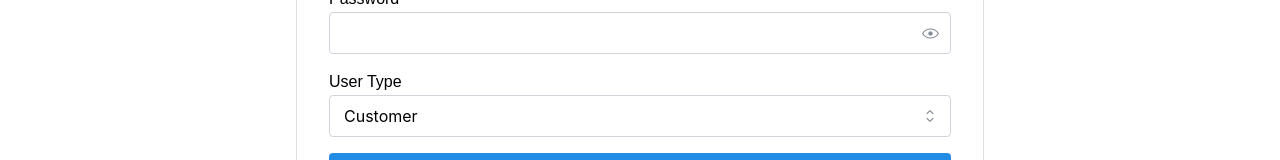
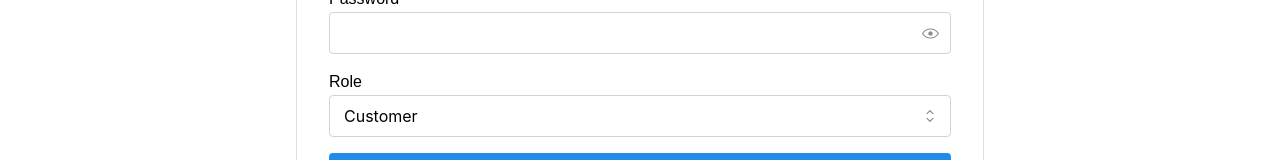
Before and after one commit to LucknowMarbles/lucknow-marbles-website-frontend, a React (Vite) app: page /signup in a window 1280 px wide. Shown: the part 453-613 px from the top of the page. Built offline with nearby package versions, Linux system fonts and the light colour scheme.

Commit message:
Update signup form

```diff
--- a/src/constants/userTypes.js
+++ /dev/null
@@ -1,7 +0,0 @@
-export const USER_TYPES = {
-    ADMIN: "admin",
-    EMPLOYEE: "employee",
-    CUSTOMER: "customer",
-    VENDOR: "vendor",
-    B2B_CUSTOMER: "b2b_customer",
-}
--- a/src/pages/auth/components/SignupForm.jsx
+++ b/src/pages/auth/components/SignupForm.jsx
@@ -1,6 +1,5 @@
 import { useState } from "react"
 import { registerUser } from '../../../services/authService'
-import { USER_TYPES } from '../../../constants/userTypes'
 import { validateEmail, validatePhone, validatePassword } from '../../../utils/validation'
 import { useAuth } from '../../../contexts/AuthContext'
 import { useNavigate } from 'react-router-dom'
@@ -14,6 +13,14 @@ import {
     Text
 } from '@mantine/core'
 
+const ROLES = {
+    SUPER_ADMIN: 'superAdmin',
+    ADMIN: 'admin',
+    EMPLOYEE: 'employee',
+    CUSTOMER: 'customer',
+    VENDOR: 'vendor'
+}
+
 export default function SignupForm() {
     const { login } = useAuth()
     const navigate = useNavigate()
@@ -23,7 +30,7 @@ export default function SignupForm() {
         email: "",
         phoneNumber: "",
         password: "",
-        userType: USER_TYPES.CUSTOMER,
+        roleName: ROLES.CUSTOMER,
     })
 
     const [errors, setErrors] = useState({})
@@ -119,13 +126,13 @@ export default function SignupForm() {
                 />
 
                 <Select
-                    label="User Type"
-                    name="userType"
-                    value={formData.userType}
-                    onChange={(value) => handleChange(value, 'userType')}
-                    data={Object.values(USER_TYPES).map(type => ({
-                        value: type,
-                        label: type.charAt(0).toUpperCase() + type.slice(1)
+                    label="Role"
+                    name="roleName"
+                    value={formData.roleName}
+                    onChange={(value) => handleChange(value, 'roleName')}
+                    data={Object.values(ROLES).map(role => ({
+                        value: role,
+                        label: role.charAt(0).toUpperCase() + role.slice(1)
                     }))}
                     size="md"
                 />
```
